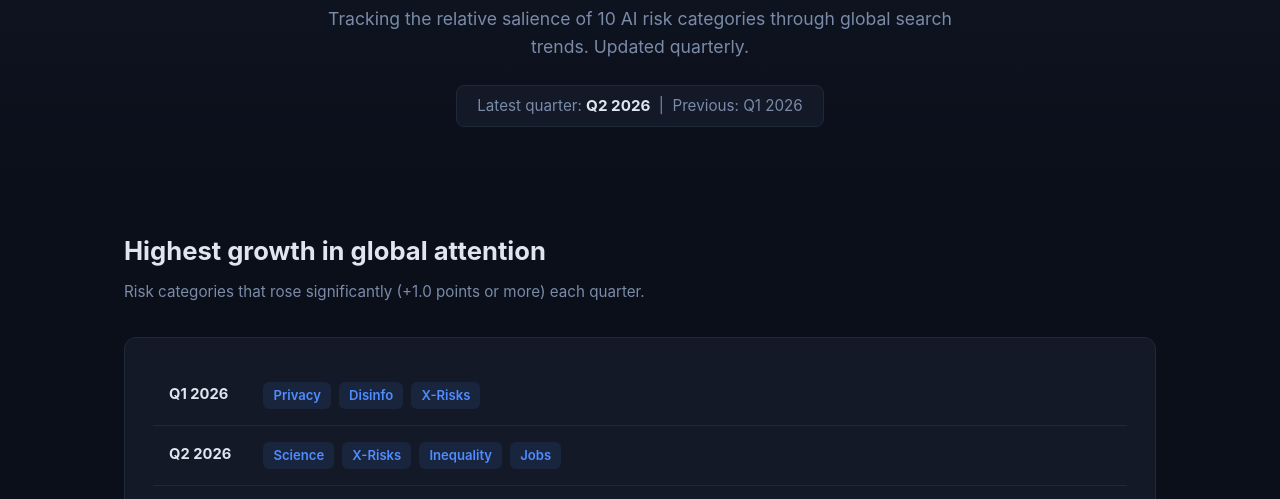
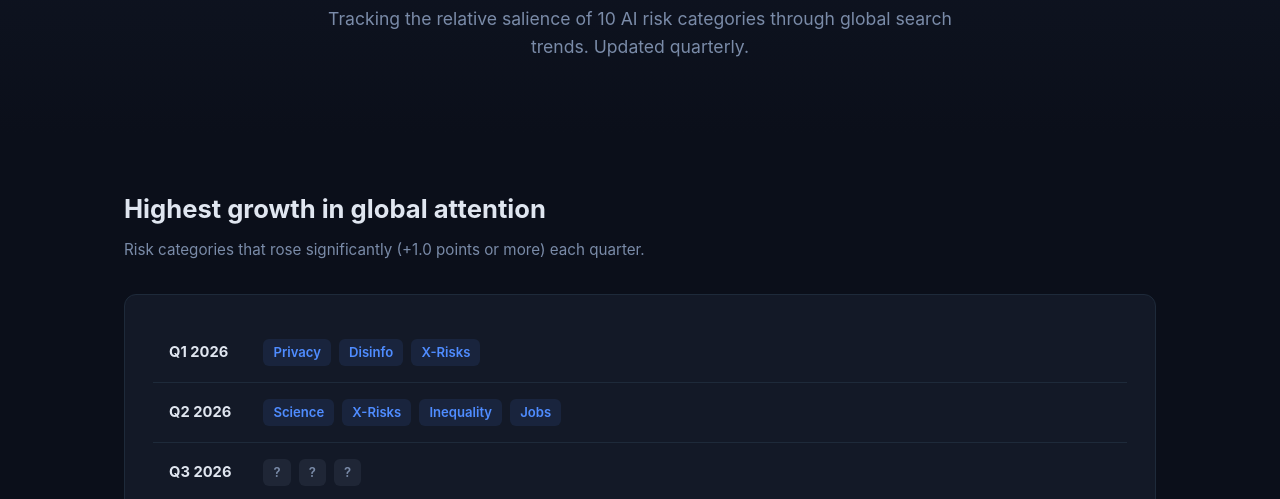
Before and after one commit to JanPriority/ai-seismograph, a plain HTML site: page index.html in a window 1280 px wide. Shown: the part 283-782 px from the top of the page. Drawn offline with nearby package versions, Linux system fonts and the light colour scheme.

Commit message:
Add files via upload

```diff
--- a/index.html
+++ b/index.html
@@ -296,7 +296,6 @@
   <div class="hero-badge">Quarterly AI Risk Index</div>
   <h1>AI <span>Seismograph</span></h1>
   <p>Tracking the relative salience of 10 AI risk categories through global search trends. Updated quarterly.</p>
-  <div class="quarter-label">Latest quarter: <strong>Q2 2026</strong> &nbsp;|&nbsp; Previous: Q1 2026</div>
 </div>
 
 <div class="container">
```
